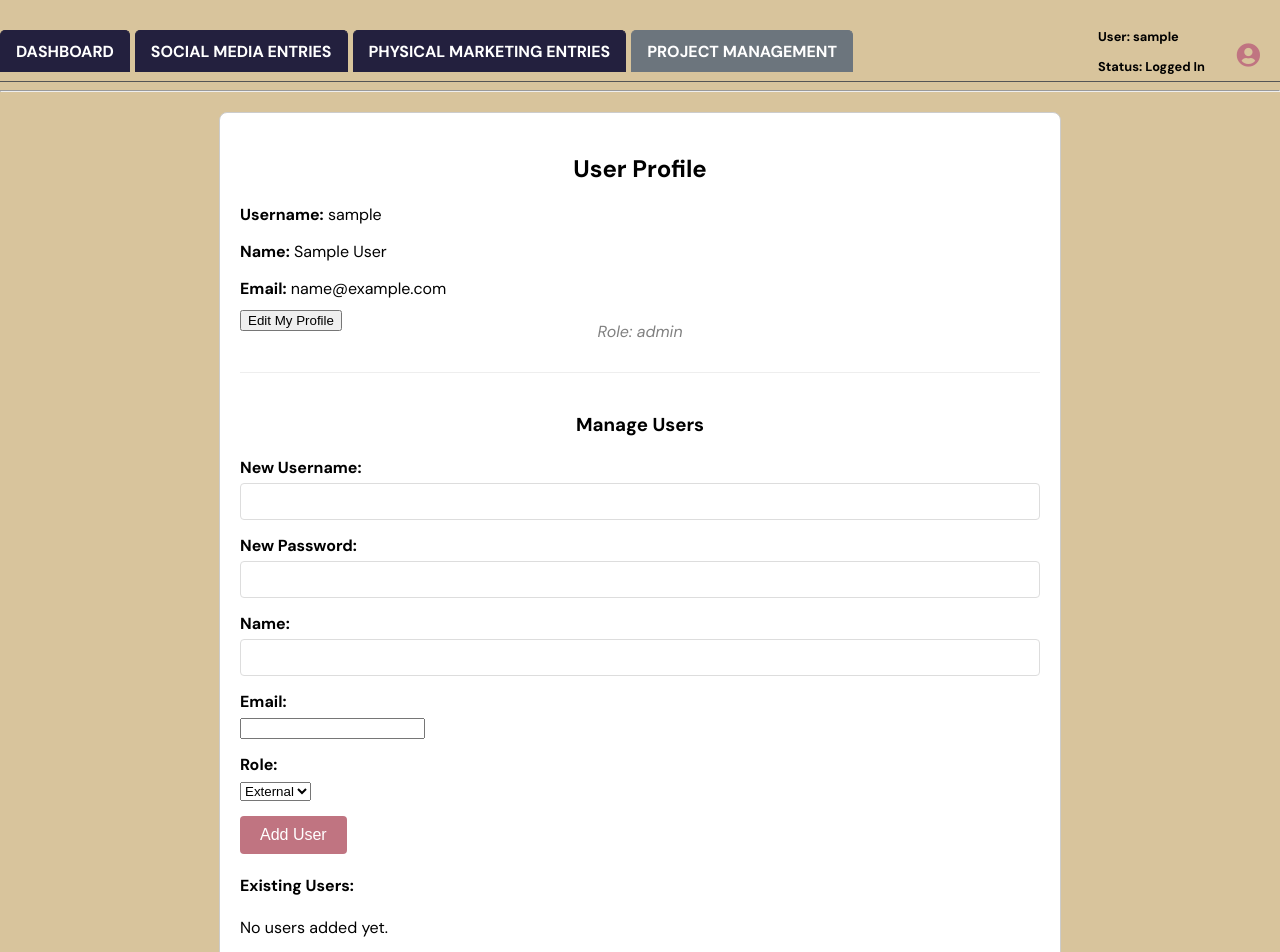
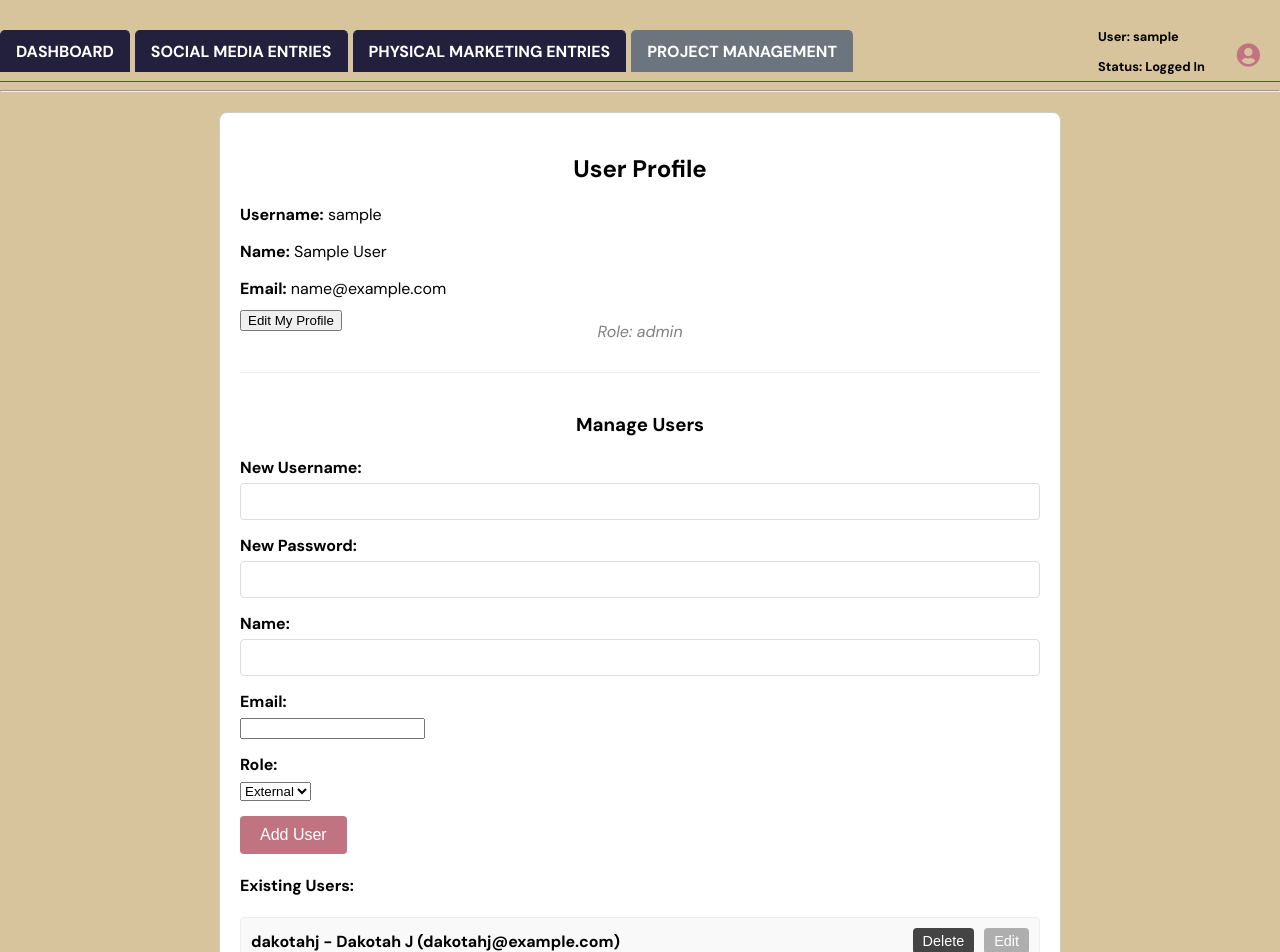
Before and after one commit to dakjen/marketingportal1, a React (Create React App) app: page /profile in a window 1280 px wide. Shown: the top 952 px of the page. Built offline with nearby package versions, Linux system fonts and the light colour scheme; sample sign-in values are in the browser's storage.

Commit message:
Add default user to AuthContext for initial deployment login

```diff
--- a/src/AuthContext.js
+++ b/src/AuthContext.js
@@ -40,6 +40,23 @@ export const AuthProvider = ({ children }) => {
       window.removeEventListener('storage', handleStorageChange);
     };
   }, [currentUser]);
+
+  useEffect(() => {
+    const storedUsers = localStorage.getItem('appUsers');
+    if (!storedUsers) {
+      const defaultUsers = [
+        {
+          username: 'dakotahj',
+          password: 'password',
+          role: 'admin', // or 'user', depending on your needs
+          name: 'Dakotah J',
+          email: 'dakotahj@example.com',
+          allowedProjects: ['Project A', 'Project B']
+        },
+      ];
+      localStorage.setItem('appUsers', JSON.stringify(defaultUsers));
+    }
+  }, []);
 
   const login = (username, password) => {
     const storedUsers = JSON.parse(localStorage.getItem('appUsers')) || [];
```
